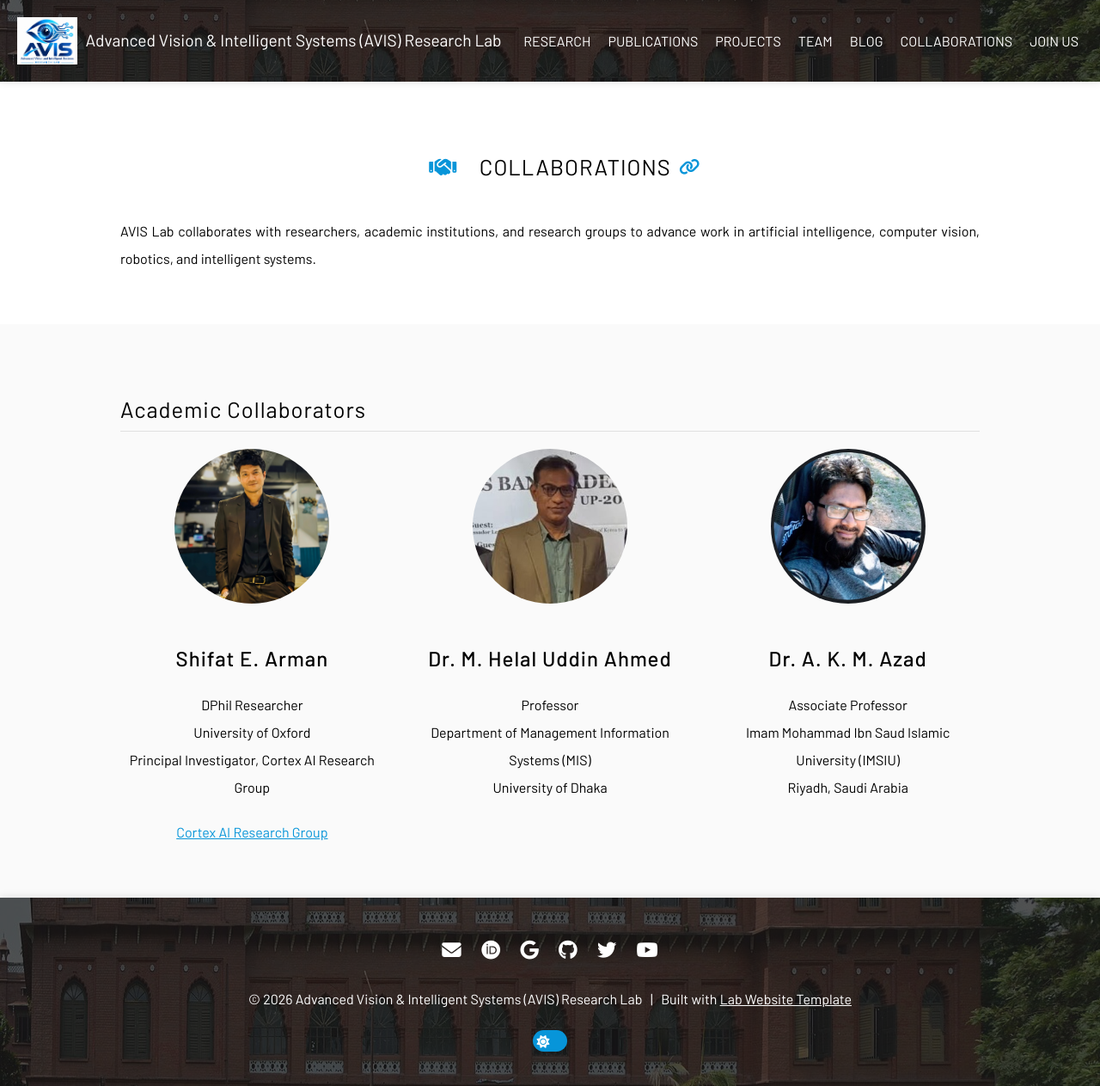
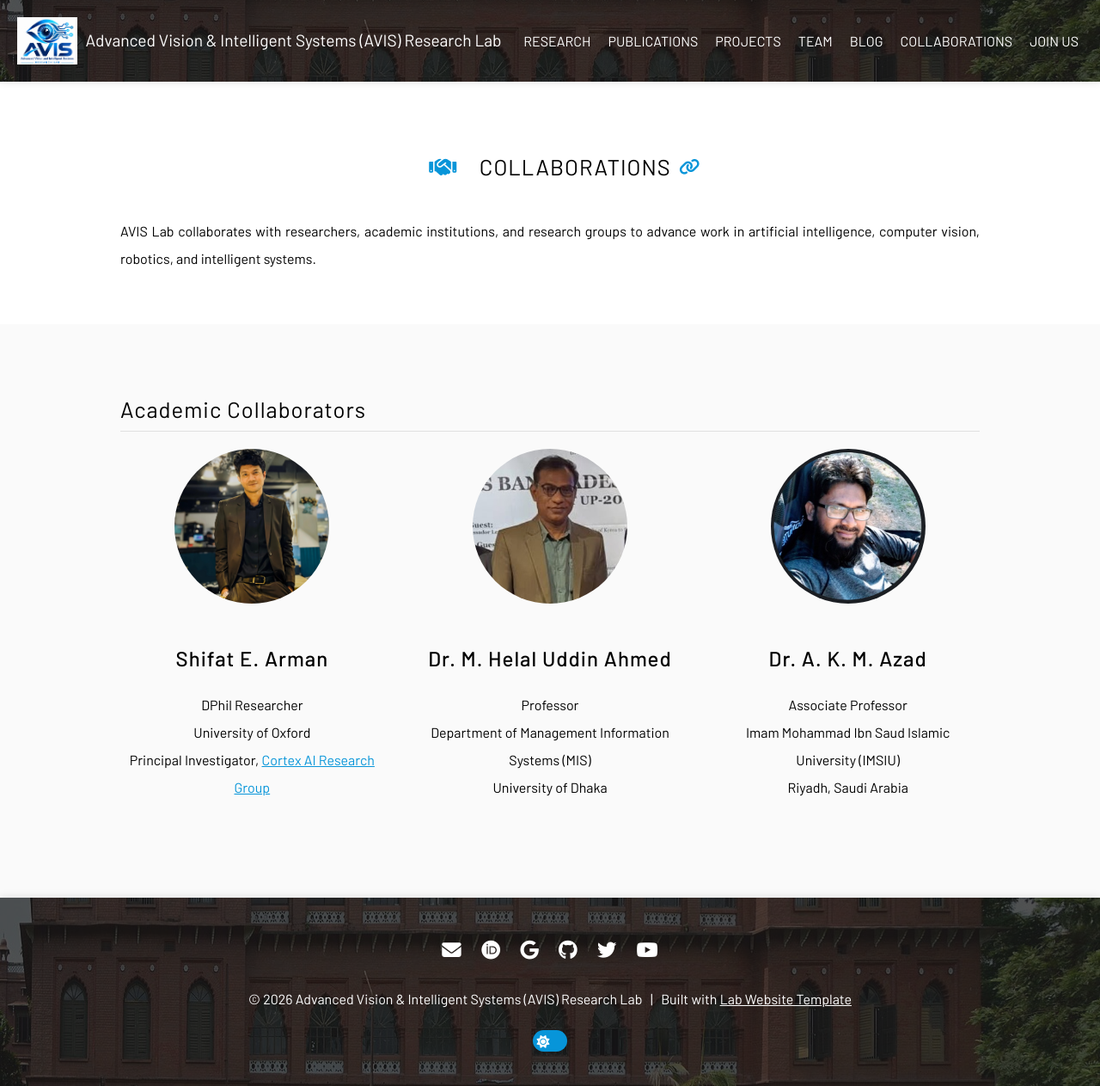
Before and after one commit to avis-res-lab/avis-res-lab.github.io, a Jekyll site: the page built from collaborators/index.md, in a window 1280 px wide and 1263 px high. Shown: the whole window at 86% size. Built offline with Jekyll 4.4.1, drawn with Linux system fonts in a browser that asks for light colours; a style sheet for code colours, icons or effects is not loaded.

Commit message:
Move Cortex AI link into Shifat designation

```diff
--- a/collaborators/index.md
+++ b/collaborators/index.md
@@ -28,14 +28,10 @@ AVIS Lab collaborates with researchers, academic institutions, and research grou
     <p style="text-align: center;">
       DPhil Researcher<br>
       University of Oxford<br>
-      Principal Investigator, Cortex AI Research Group
+      Principal Investigator, <a href="https://cortexairg.com" target="_blank" rel="noopener noreferrer">Cortex AI Research Group</a>
     </p>
 
-    <p style="text-align: center;">
-      <a href="https://cortexairg.com" target="_blank" rel="noopener noreferrer">
-        Cortex AI Research Group
-      </a>
-    </p>
+
   </div>
 
   <!-- Dr. M. Helal Uddin Ahmed -->
```
